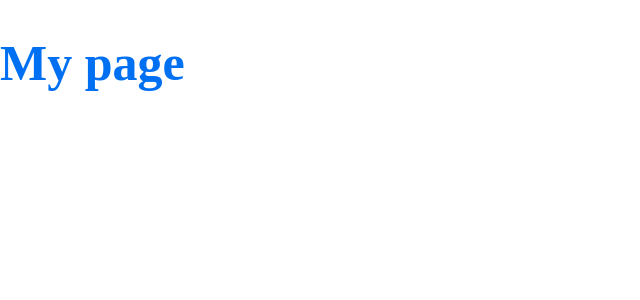
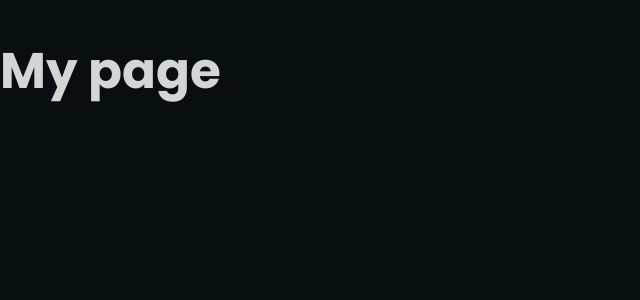
Before and after one commit to commonProgrammerr/whats2do, a Next.js app: page / in a window 1280 px wide. Shown: the top 300 px of the page, without its empty margins (0-640 px from the left). Built offline with nearby package versions, Linux system fonts and the light colour scheme.

Commit message:
tema e fontes adicionados.

```diff
--- a/pages/_app.tsx
+++ b/pages/_app.tsx
@@ -1,26 +1,16 @@
-import { createGlobalStyle, ThemeProvider } from 'styled-components'
+import { ThemeProvider } from "styled-components";
 
-const GlobalStyle = createGlobalStyle`
-  body {
-    margin: 0;
-    padding: 0;
-    box-sizing: border-box;
-  }
-`
+import theme from "../styles/theme";
+import { GlobalStyle } from "../styles/globalStyle";
 
-const theme = {
-  colors: {
-    primary: '#0070f3',
-  },
-}
 
 export default function App({ Component, pageProps }) {
   return (
     <>
-      <GlobalStyle />
+      <GlobalStyle theme={theme} />
       <ThemeProvider theme={theme}>
         <Component {...pageProps} />
       </ThemeProvider>
     </>
-  )
+  );
 }
--- a/pages/_document.tsx
+++ b/pages/_document.tsx
@@ -1,19 +1,18 @@
-import Document from 'next/document'
-import { ServerStyleSheet } from 'styled-components'
+import Document, { Html, Main, NextScript, Head } from "next/document";
+import { ServerStyleSheet } from "styled-components";
 
 export default class MyDocument extends Document {
   static async getInitialProps(ctx) {
-    const sheet = new ServerStyleSheet()
-    const originalRenderPage = ctx.renderPage
-
+    const sheet = new ServerStyleSheet();
+    const originalRenderPage = ctx.renderPage;
     try {
       ctx.renderPage = () =>
         originalRenderPage({
           enhanceApp: (App) => (props) =>
             sheet.collectStyles(<App {...props} />),
-        })
+        });
 
-      const initialProps = await Document.getInitialProps(ctx)
+      const initialProps = await Document.getInitialProps(ctx);
       return {
         ...initialProps,
         styles: (
@@ -22,9 +21,28 @@ export default class MyDocument extends Document {
             {sheet.getStyleElement()}
           </>
         ),
-      }
+      };
     } finally {
-      sheet.seal()
+      sheet.seal();
     }
   }
+
+  render() {
+    return (
+      <Html>
+        <Head>
+          <link rel="preconnect" href="https://fonts.googleapis.com" />
+          <link rel="preconnect" href="https://fonts.gstatic.com" crossOrigin="" />
+          <link
+            href="https://fonts.googleapis.com/css2?family=Poppins:wght@300;400;500;600;700&family=Roboto:ital,wght@0,400;1,900&display=swap"
+            rel="stylesheet"
+          />
+        </Head>
+        <body>
+          <Main />
+          <NextScript />
+        </body>
+      </Html>
+    );
+  }
 }
--- /dev/null
+++ b/styles/globalStyle.ts
@@ -0,0 +1,15 @@
+import { createGlobalStyle } from 'styled-components'
+
+export const GlobalStyle = createGlobalStyle`
+
+* {
+    font-family: 'Poppins', 'Roboto', sans-serif;
+}
+
+body {
+  margin: 0;
+  padding: 0;
+  box-sizing: border-box;
+  background-color: ${({theme}) => theme.colors.app.background};
+}
+`;
--- /dev/null
+++ b/styles/theme.ts
@@ -0,0 +1,53 @@
+import { lighten } from 'polished'
+
+export default {
+  colors: {
+
+
+    inverse: "#f1f1f2",
+    shadow: "#000",
+    overlay: "#090e11",
+    success: "#00af9c",
+    danger: "#ef697a",
+    focus: "#68bbe4",
+    highlight: "#00af9c",
+
+    primary: "#d4d5d7",
+    primary_strongest: "#fff",
+    primary_disabled: "grey",
+
+    background: "#20272b",
+    background_active: "#1e2529",
+    background_deep: "#192023",
+    background_deeper: "#1e2528",
+    background_hover: "#1e2528",
+    background_lighter: "#1e2528",
+    header_background: "#2a2f32",
+    // background: "#131c21",
+    // background_active: "#323739",
+    // background_hover: "#2d3134",
+
+    app: {
+      background: "#090e11",
+      background_deeper: "#090e11",
+      background_stripe: "transparent"
+    },
+
+    text: {
+      primary_strong: "#e6eef2",
+      secondary_lighter: "#7e98a8",
+
+      high_emphasis: "#00a884",
+      medium_emphasis: "#7e98a8",
+
+      placeholder: lighten(0.15, "#00a884"),
+      disabled: "#999"
+    },
+
+    icon: {
+      header: "#b1b3b5",
+      medium_emphasis: "#7e98a8",
+      high_emphasis: "#00a884",
+    }
+  }
+}
```
Also changed, not shown: package.json (+6 -2 lines), services/api.ts (added, +13 -0 lines), styles/styled.d.ts (added, +7 -0 lines), 1 other file (tests, documents, lock files or other folders).
